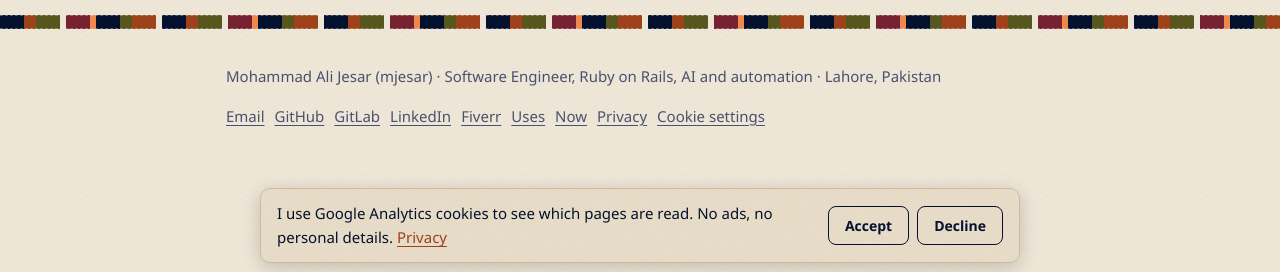
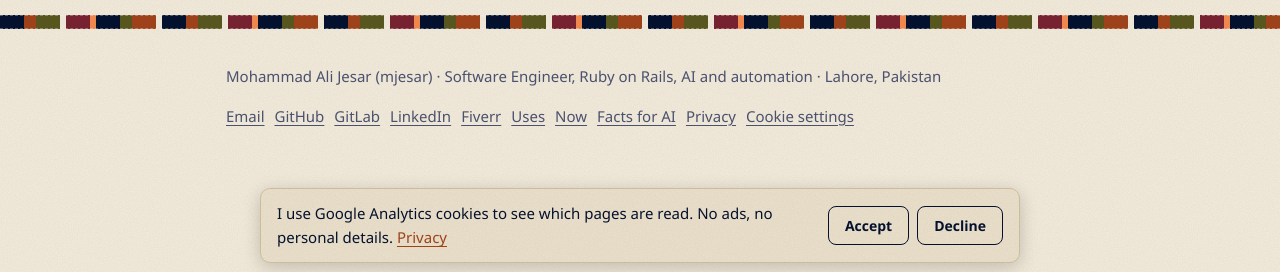
Before and after one commit to mjesar/mjesar.github.io, a Jekyll site: the page built from index.html, in a window 1280 px wide and 900 px high, scrolled down 4042 px. Shown: the part 625-897 px from the top of the window. Built offline with Jekyll 4.4.1, drawn with Linux system fonts in a browser that asks for light colours.

Commit message:
link the facts for ai page from the footer

```diff
--- a/_includes/footer.html
+++ b/_includes/footer.html
@@ -9,6 +9,7 @@
       <li><a href="https://www.fiverr.com/mjesar" rel="me noopener" target="_blank">Fiverr</a></li>
       <li><a href="/uses/">Uses</a></li>
       <li><a href="/now/">Now</a></li>
+      <li><a href="/llm-info/">Facts for AI</a></li>
       <li><a href="/privacy/">Privacy</a></li>
       {%- if site.ga4_id and jekyll.environment == "production" and page.no_analytics != true %}
       <li><button type="button" class="link-button" data-consent-open>Cookie settings</button></li>
```
